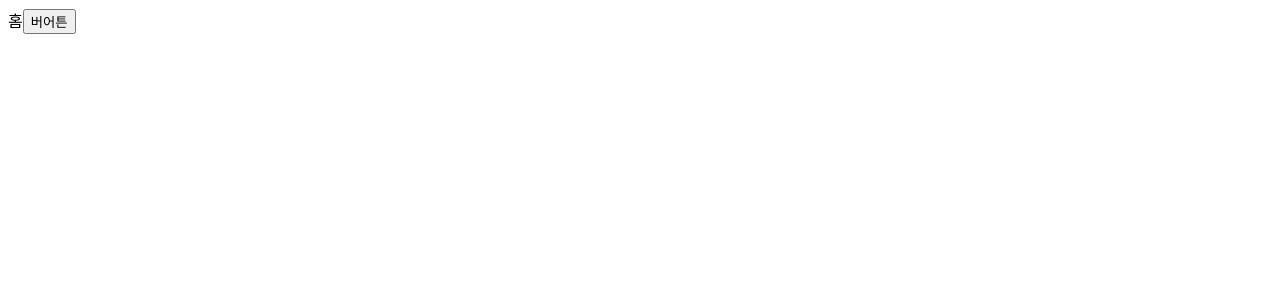
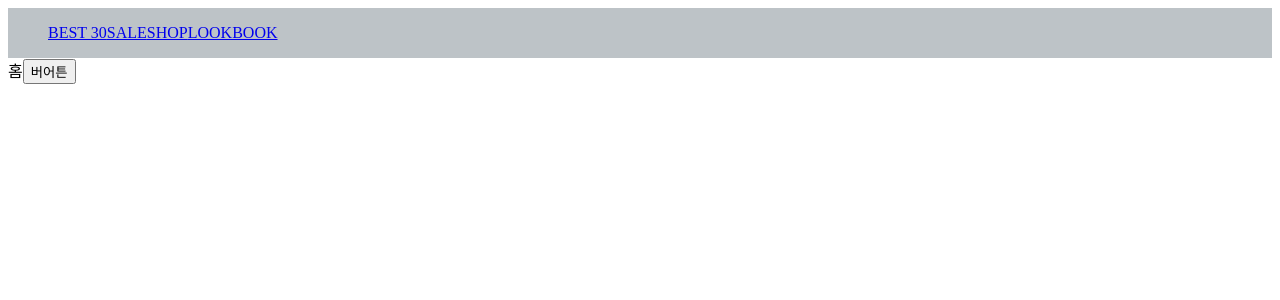
Before and after one commit to nwlee7950/shoppingmall, a React (Create React App) app: page / in a window 1280 px wide. Shown: the top 300 px of the page. Built offline with nearby package versions, Linux system fonts and the light colour scheme.

Commit message:
header 추가

```diff
--- a/src/Components/Header.js
+++ b/src/Components/Header.js
@@ -1,24 +1,31 @@
-import React, { Component } from 'react'
-import { Link } from 'react-router-dom'
-import { withRouter } from 'react-router'
+import React from "react";
+import styled from "styled-components";
+import {Link} from 'react-router-dom';
+import Login from "../Routes/Login";
 
-class Header extends Component {
-  render() {
+// const listStyle = styled.li`   list-style: none;   align-items: center; `;
+const HeaderSpace = styled.header `
+width:100%
+height: 80px;
+display: flex;
+background-color: #bdc3c7;
+`;
+
+const HeaderLogo = styled.img`
+justify-content: center;
+`;
+
+const Header = () => {
     return (
-      <div className="flex pa1 justify-between nowrap orange">
-        <div className="flex flex-fixed black">
-          <div className="fw7 mr1">Hacker News</div>
-          <Link to="/" className="ml1 no-underline black">
-            home
-          </Link>
-          <div className="ml1">|</div>
-          <Link to="/Login" className="ml1 no-underline black">
-            Login
-          </Link>
-        </div>
-      </div>
-    )
-  }
-}
+      <HeaderSpace>
+        <ul id="header_contents">
+            <Link to="/login">BEST 30</Link>
+            <Link to="/login">SALE</Link>
+            <Link to="/login">SHOP</Link>
+            <Link to="/login">LOOKBOOK</Link>
+        </ul>
+      </HeaderSpace>
+    );
+};
 
-export default withRouter(Header)
+export default Header;
--- a/src/Routes/Home/HomeView.js
+++ b/src/Routes/Home/HomeView.js
@@ -1,10 +1,12 @@
 import React from "react";
 import { Link } from "react-router-dom";
 import styled from "styled-components";
+import Header from "../../Components/Header";
 
 const HomeView = () => {
     return (
         <div>
+            <Header />
             홈
             <button onClick={() => {window.location.href = '/login'}}>
                 버어튼
```
Also changed, not shown: src/Components/App.js (line endings or trailing spaces).
